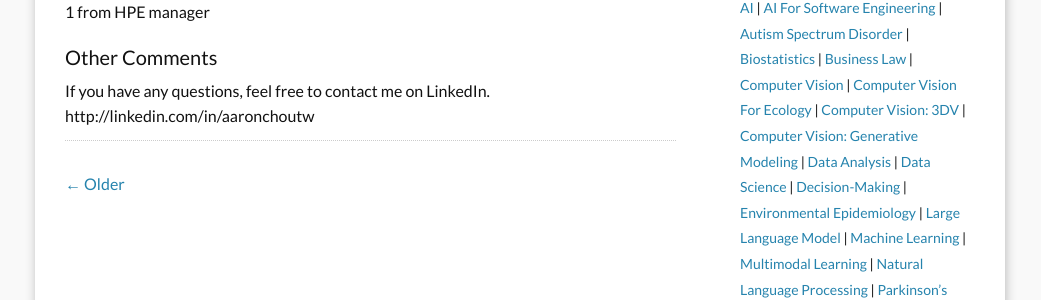
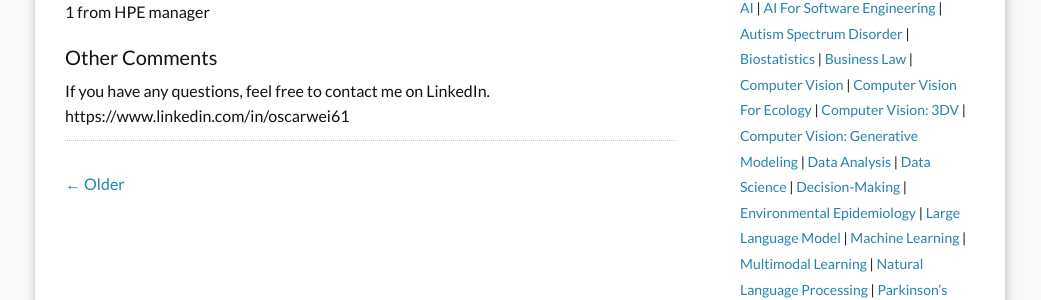
Before and after one commit to tw-apply-info/tw-apply-info.github.io, a Jekyll site: the page built from _posts/2026-05-02-171421-2024-fall.md, in a window 1280 px wide and 900 px high, scrolled down 1289 px. Shown: the part 154-454 px from the top of the window, without its empty margins (120-1161 px from the left). Built offline with Jekyll 4.4.1, drawn with Linux system fonts in a browser that asks for light colours; comment, search, counter and statistics services are not loaded; some of the changed lines change nothing that is shown.

Commit message:
Update LinkedIn contact info
Update LinkedIn link in record

```diff
--- a/_posts/2026-05-02-171421-2024-fall.md
+++ b/_posts/2026-05-02-171421-2024-fall.md
@@ -80,5 +80,5 @@ GRE Total Score 325
 
 <p>
 If you have any questions, feel free to contact me on LinkedIn.<br>
-http://linkedin.com/in/aaronchoutw
+https://www.linkedin.com/in/oscarwei61
 </p>
```
